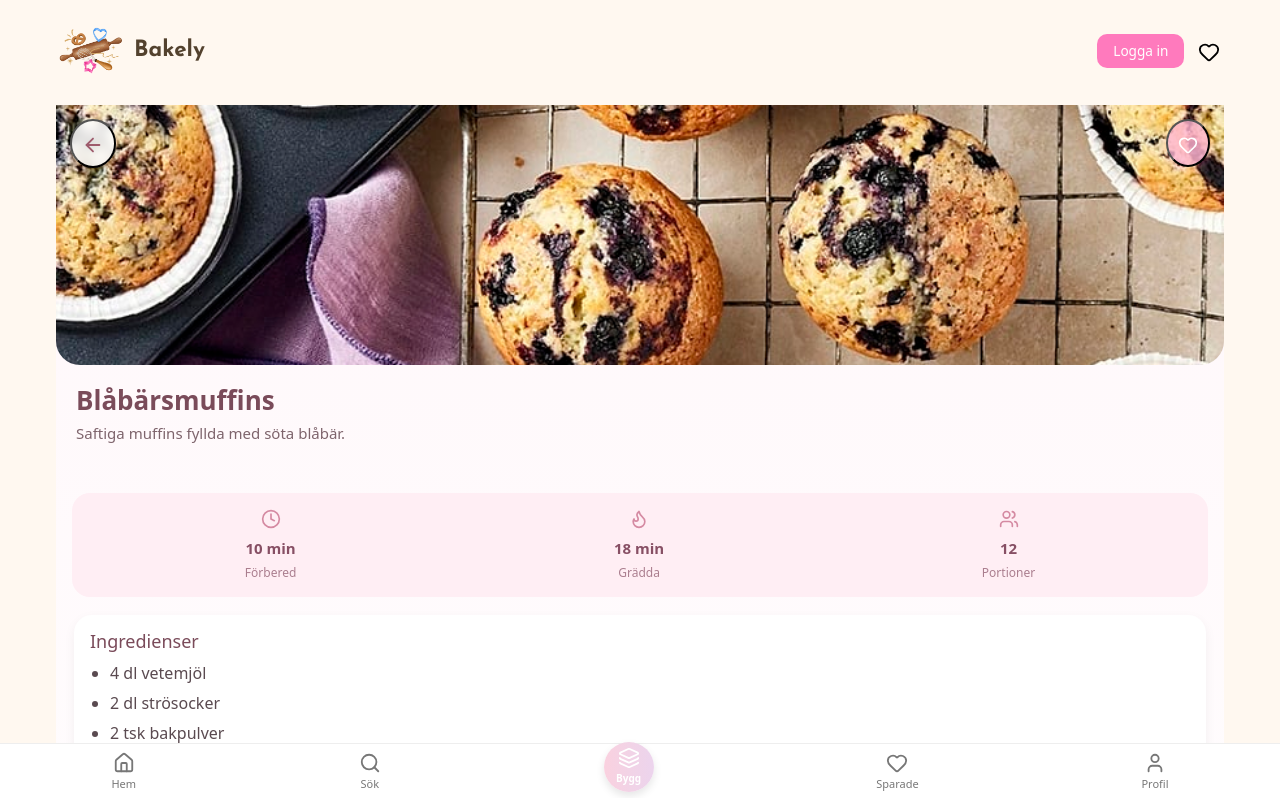
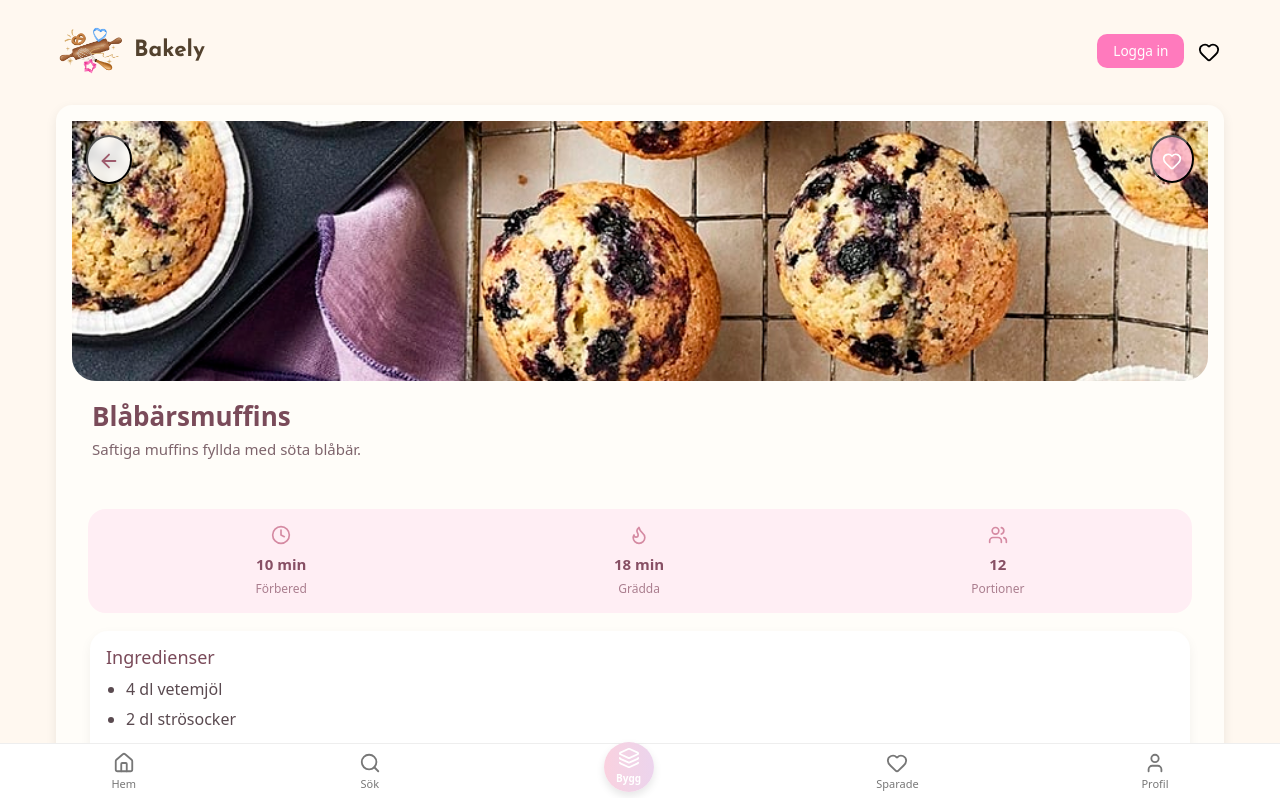
Before and after one commit to annappersson/Bakely, a React (Vite) app: page /recept/muffin-1 in a window 1280 px wide. Shown: the top 798 px of the page. Built offline with nearby package versions, Linux system fonts and the light colour scheme.

Commit message:
some dekstop styling for recipedetail

```diff
--- a/src/assets/scss/RecipeDetailsPage.scss
+++ b/src/assets/scss/RecipeDetailsPage.scss
@@ -1,6 +1,11 @@
 .recipe-detail-page {
-    background: linear-gradient(#fff7fa, #ffffff);
     padding-bottom: 4rem;
+    background-color: #fffdf9; // subtil skillnad mot #fff8f0
+    border-radius: 16px;
+    padding: 1rem;
+    margin-bottom: 2rem; // gör att det syns lite mot bakgrunden
+    box-shadow: 0 4px 12px rgba(0, 0, 0, 0.08);
+    max-width: 100vw;
 
     /* ============================
         TOP IMAGE + BUTTONS
```
